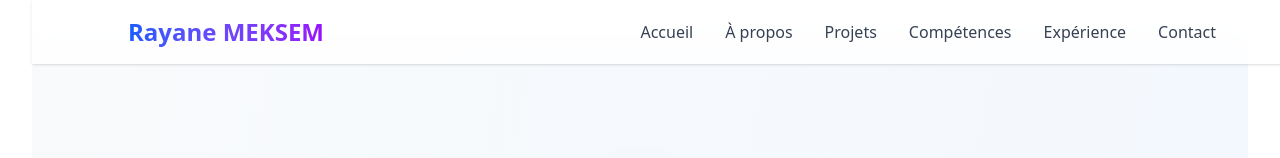
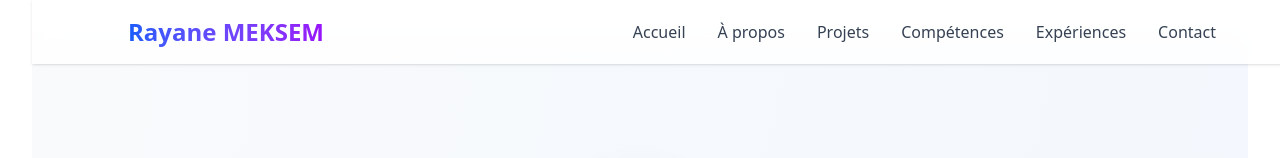
Before and after one commit to Rayanemksm1/portfolio, a React (Vite) app: page / in a window 1280 px wide. Shown: the top 158 px of the page. Built offline with nearby package versions, Linux system fonts and the light colour scheme.

Commit message:
Fix typo in 'Expérience' to 'Expériences'

```diff
--- a/src/portfolio.tsx
+++ b/src/portfolio.tsx
@@ -120,7 +120,7 @@ export default function Portfolio() {
 
             {/* Desktop Menu */}
             <div className="hidden md:flex space-x-8">
-              {['Accueil', 'À propos', 'Projets', 'Compétences', 'Expérience', 'Contact'].map((item) => (
+              {['Accueil', 'À propos', 'Projets', 'Compétences', 'Expériences', 'Contact'].map((item) => (
                 <button
                   key={item}
                   onClick={() => scrollToSection(item.toLowerCase().replace('à propos', 'apropos'))}
```
